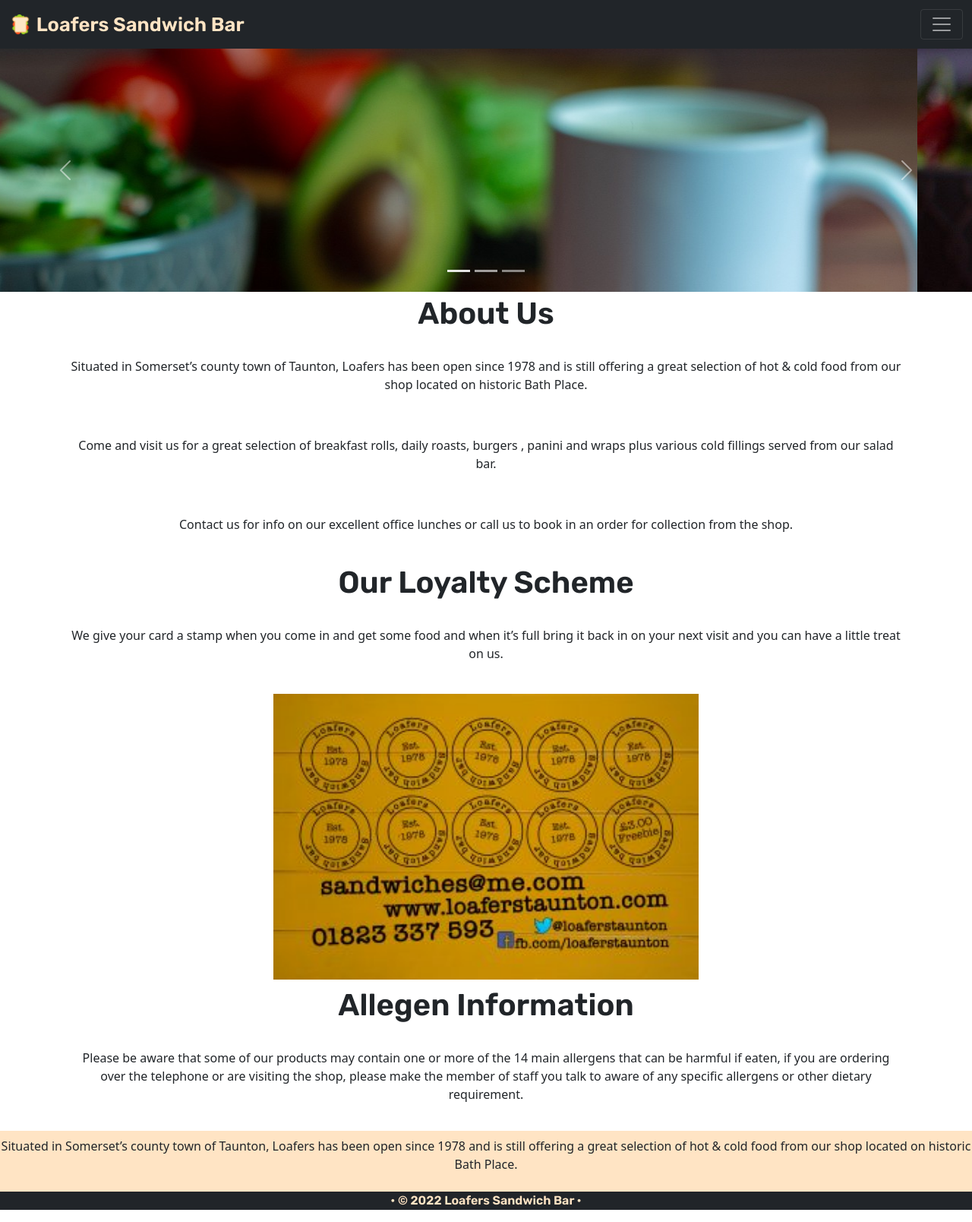
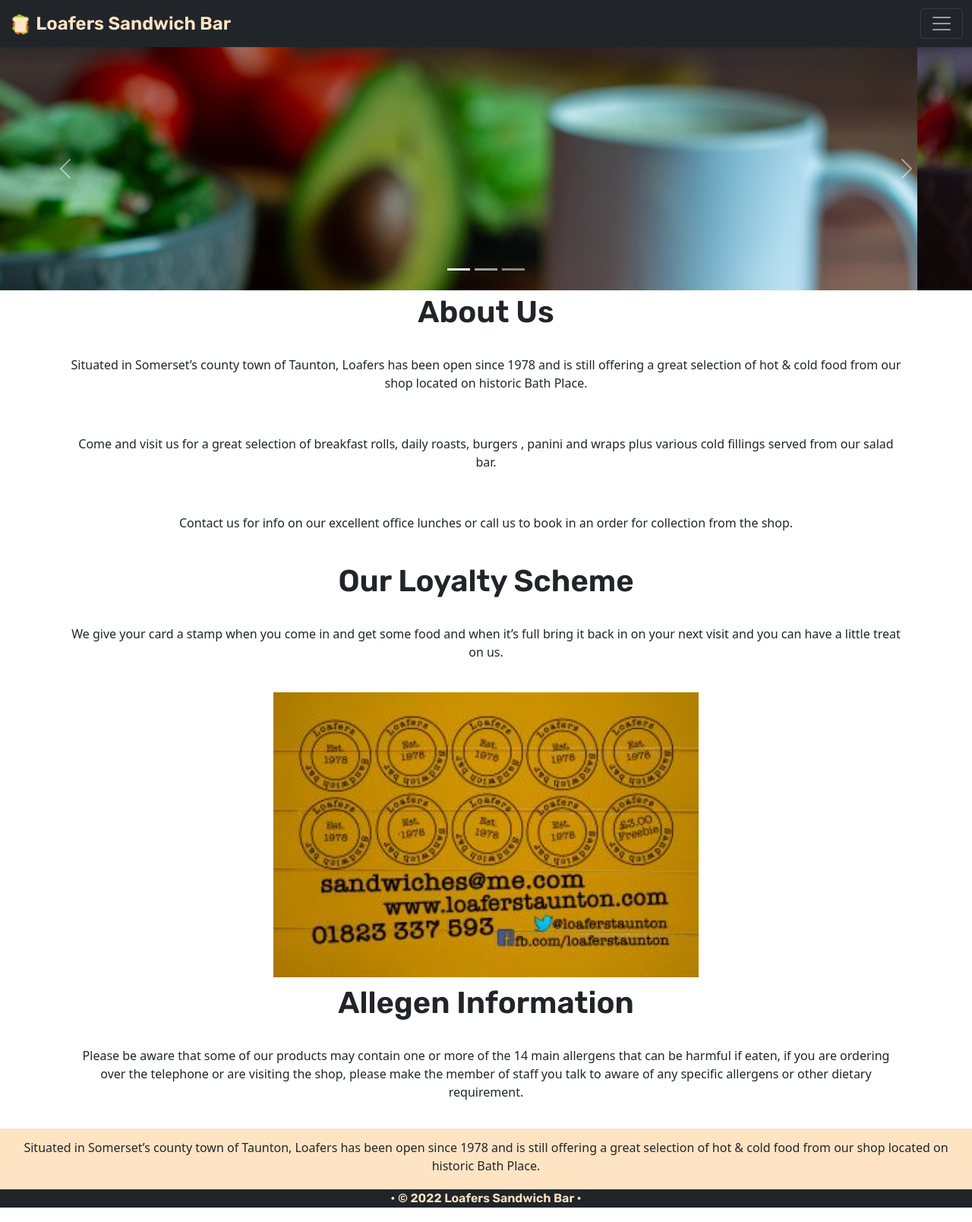
Before and after one commit to ulr19002478/LoafersCW2, a plain HTML site: page index.html in a window 1280 px wide. Shown: the whole page at 76% size. Drawn offline with nearby package versions, Linux system fonts and the light colour scheme.

Commit message:
fourth attempt at footer fix

```diff
--- a/CSS/styles.css
+++ b/CSS/styles.css
@@ -20,7 +20,7 @@
 .navbar-brand{
     color:#ffe4c4 !important;
     font-family: 'Rubik', sans-serif !important;
-    font-size:1.6em;
+    font-size:1.5em;
 }
 footer{
     background-color:black;
@@ -52,7 +52,7 @@
     width:100%;
     text-align:center;
     color:#212529;
-    padding:0px;
+    padding:5px;
 }
 
 #content{
--- a/index.html
+++ b/index.html
@@ -105,22 +105,17 @@
 
 
     <!-- FOOTER -->
-
-    <!-- Bootstrap JS -->
-    <script src="https://cdn.jsdelivr.net/npm/bootstrap@5.0.2/dist/js/bootstrap.bundle.min.js" integrity="sha384-MrcW6ZMFYlzcLA8Nl+NtUVF0sA7MsXsP1UyJoMp4YLEuNSfAP+JcXn/tWtIaxVXM" crossorigin="anonymous"></script>
-  </body>
-  <div>
+    <div>
     <div id="footerHead" class="navbar navbar-dark" style="background-color: #ffe4c4;">
-      <div class="row">
-        <div class="col-12">
           <p class="footerText">Situated in Somerset’s county town of Taunton, Loafers has been open since 1978 and is still offering a great selection of hot & cold food from our shop located on historic Bath Place.</p>
-        </div>
-      </div>
     </div>
-    <div class="col-12">
+    <div class="col">
       <div class="row">
         <p id="footerText" class="text-center">• © 2022 Loafers Sandwich Bar •</p>
       </div>
     </div>
   </div>
+    <!-- Bootstrap JS -->
+    <script src="https://cdn.jsdelivr.net/npm/bootstrap@5.0.2/dist/js/bootstrap.bundle.min.js" integrity="sha384-MrcW6ZMFYlzcLA8Nl+NtUVF0sA7MsXsP1UyJoMp4YLEuNSfAP+JcXn/tWtIaxVXM" crossorigin="anonymous"></script>
+  </body>
 </html>
```
